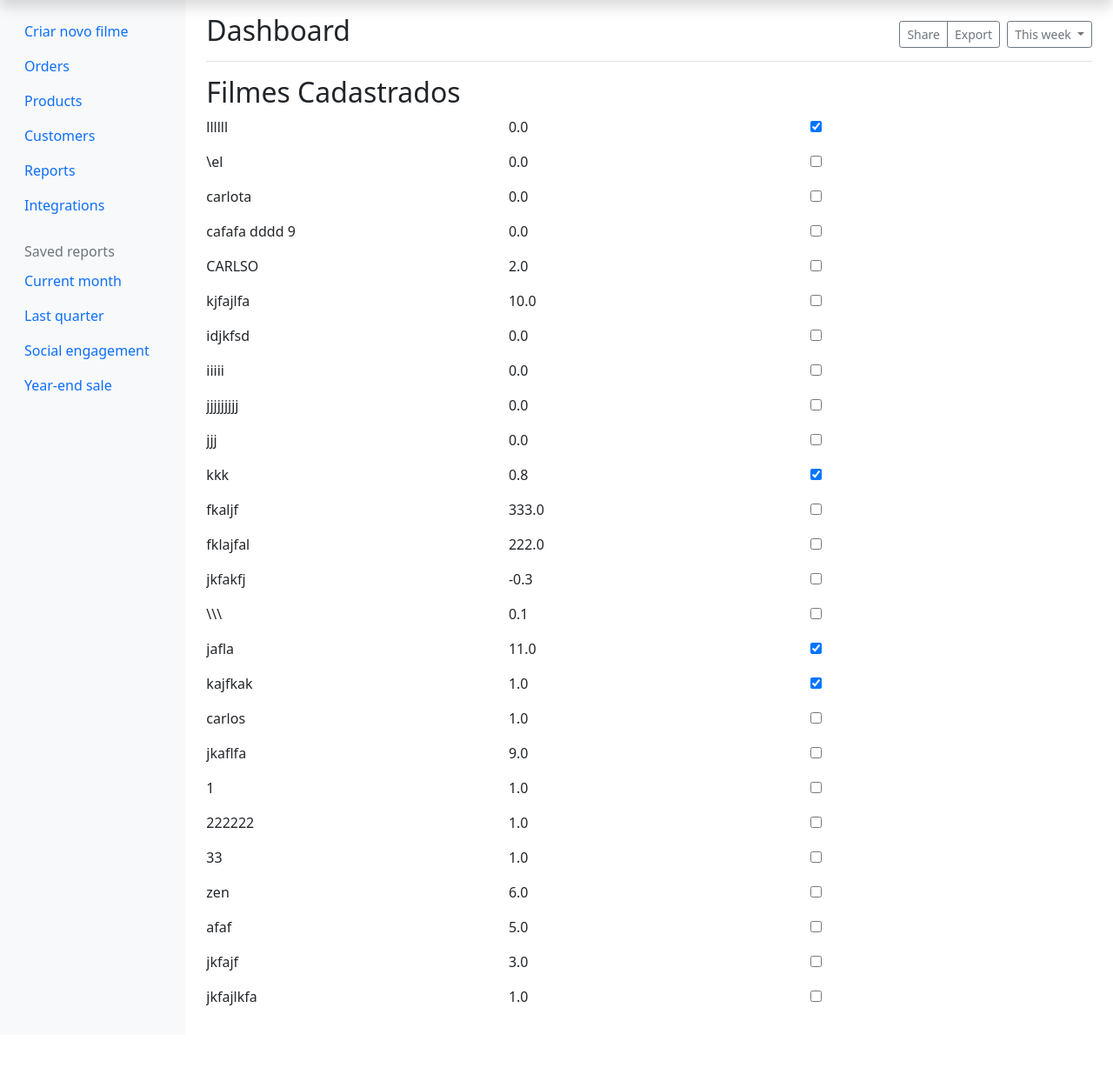
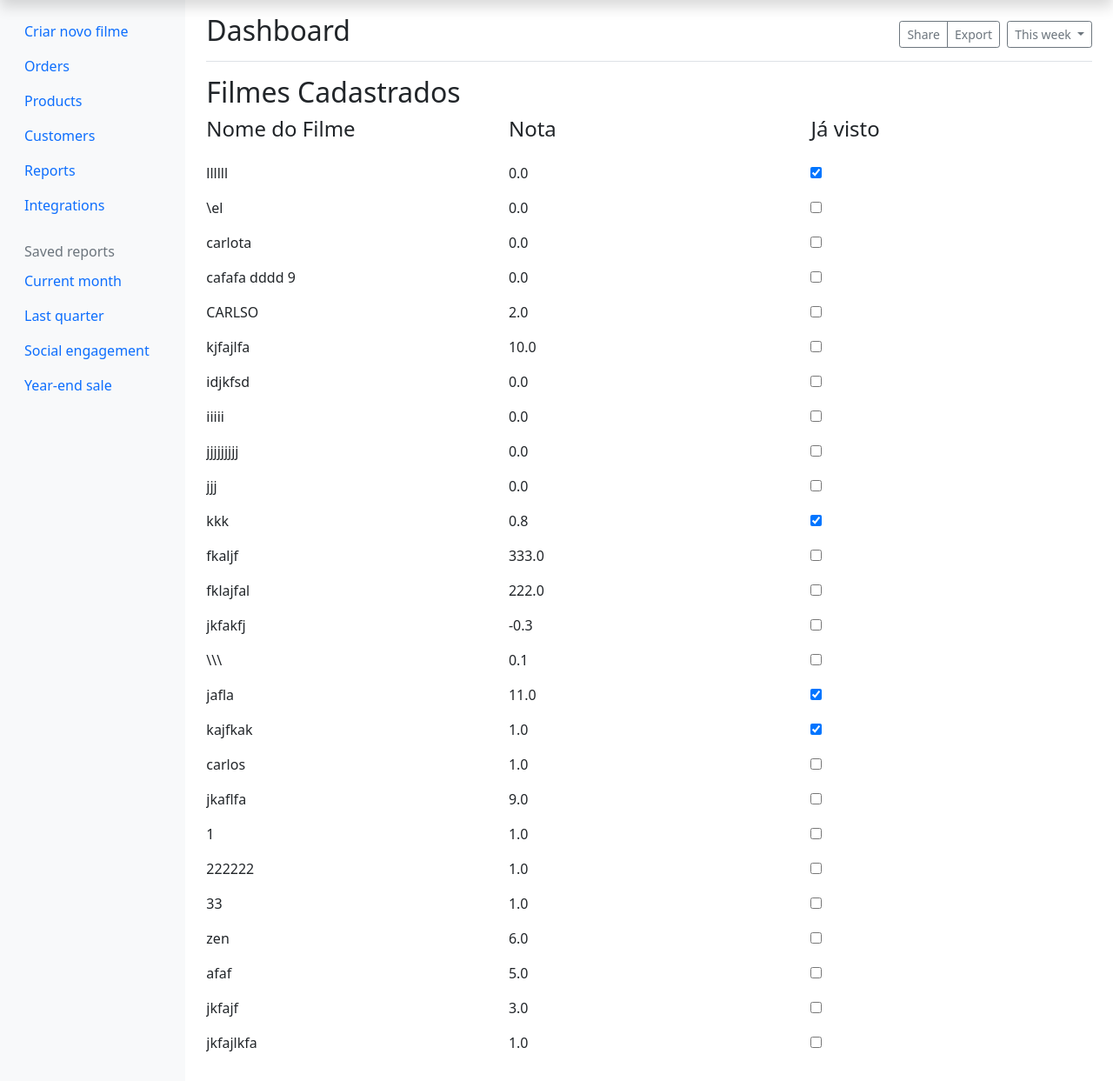
Before and after one commit to ForeverZlink/Cadastro_de_filmes, a Django app: page /home_page/ in a window 1280 px wide. Shown: the part 64-1307 px from the top of the page at 87% size. Before the commit the page ends 1220 px from the top, so only its background shows below. Run offline with Django 3.2, Linux system fonts and the light colour scheme; a user stored in the database is signed in; data comes from the database, SQL or seed files in the repository; both versions use the stored data as it was after the commit; some libraries are stand-ins or nearby versions.

Commit message:
Adicionei os nomes das colunas mostradas na home page

```diff
--- a/filmes/templates/filmes/home_page.html
+++ b/filmes/templates/filmes/home_page.html
@@ -113,6 +113,11 @@
       <h2>Filmes Cadastrados</h2>
       <div class="table-responsive">
         <table class="table table-striped table-sm">
+          <div class="row mb-3">
+            <div class="col-md-4 themed-grid-col"><h4>Nome do Filme</h4></div>
+            <div class="col-md-4 themed-grid-col"><h4>Nota</h4></div>
+            <div class="col-md-4 themed-grid-col"><h4>Já visto</h4></div>
+          </div>
           {% for filme in  filmes %}
             <div class="row mb-3">
                 <div class="col-md-4 themed-grid-col">{{filme.name}}</div>
```
Also changed, not shown: db.sqlite3.
